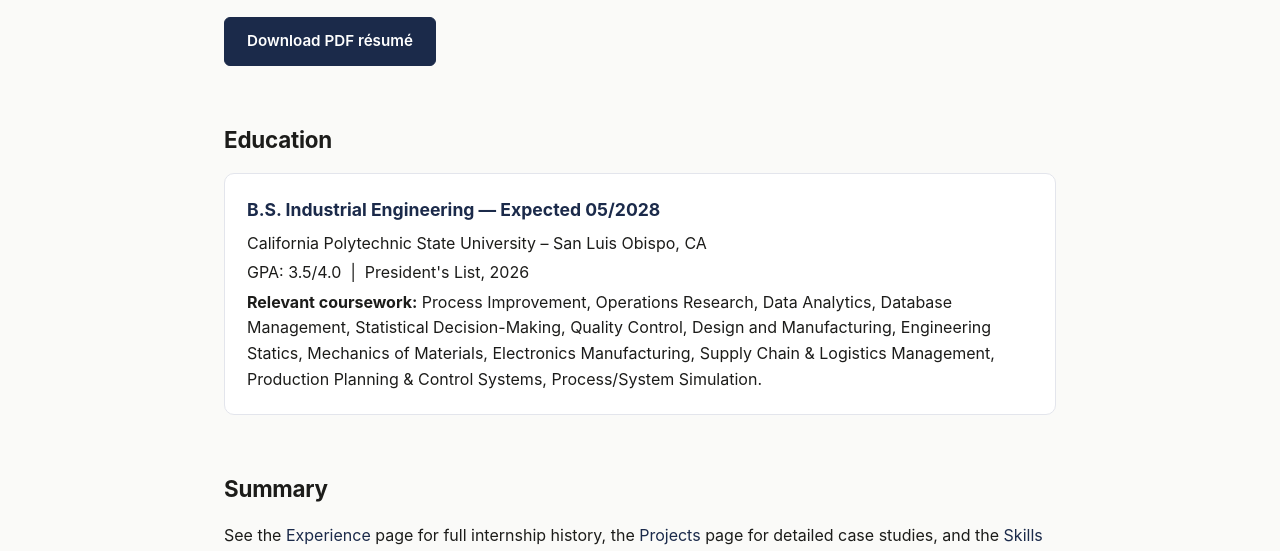
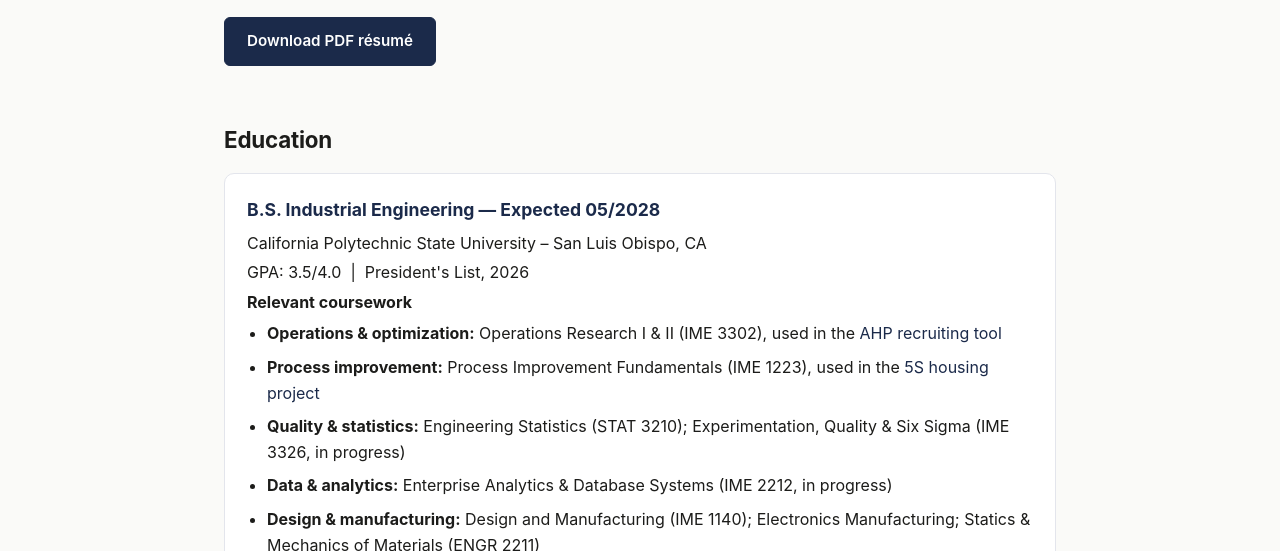
Before and after one commit to brucematthews13/brucematthews13.github.io, a plain HTML site: page resume.html in a window 1280 px wide. Shown: the part 249-800 px from the top of the page. Drawn offline with Linux system fonts and the light colour scheme.

Commit message:
Group relevant coursework on resume page; update Sequel Tea intro wording
Co-Authored-By: Claude Sonnet 5.5 <noreply@anthropic.com>
Claude-Session: https://claude.ai/code/session_01DBKDAYqkBzfak3y4iW24Yp

```diff
--- a/resume.html
+++ b/resume.html
@@ -56,12 +56,15 @@
         <h3>B.S. Industrial Engineering — Expected 05/2028</h3>
         <p style="margin-bottom:4px;">California Polytechnic State University &ndash; San Luis Obispo, CA</p>
         <p style="margin-bottom:4px;">GPA: 3.5/4.0 &nbsp;|&nbsp; President's List, 2026</p>
-        <p style="margin-bottom:0;">
-          <strong>Relevant coursework:</strong> Process Improvement, Operations Research, Data Analytics,
-          Database Management, Statistical Decision-Making, Quality Control, Design and Manufacturing,
-          Engineering Statics, Mechanics of Materials, Electronics Manufacturing, Supply Chain &amp;
-          Logistics Management, Production Planning &amp; Control Systems, Process/System Simulation.
-        </p>
+        <p style="margin-bottom:6px;"><strong>Relevant coursework</strong></p>
+        <ul class="bullets" style="margin-bottom:0;">
+          <li><strong>Operations &amp; optimization:</strong> Operations Research I &amp; II (IME 3302), used in the <a href="projects.html">AHP recruiting tool</a></li>
+          <li><strong>Process improvement:</strong> Process Improvement Fundamentals (IME 1223), used in the <a href="projects.html">5S housing project</a></li>
+          <li><strong>Quality &amp; statistics:</strong> Engineering Statistics (STAT 3210); Experimentation, Quality &amp; Six Sigma (IME 3326, in progress)</li>
+          <li><strong>Data &amp; analytics:</strong> Enterprise Analytics &amp; Database Systems (IME 2212, in progress)</li>
+          <li><strong>Design &amp; manufacturing:</strong> Design and Manufacturing (IME 1140); Electronics Manufacturing; Statics &amp; Mechanics of Materials (ENGR 2211)</li>
+          <li><strong>Planned:</strong> Production Planning &amp; Control, Process &amp; System Simulation, Facilities Design &amp; Warehousing, Supply Chain &amp; Logistics Management</li>
+        </ul>
       </div>
     </section>
 
```
Also changed, not shown: projects.html (+1 -1 lines).
